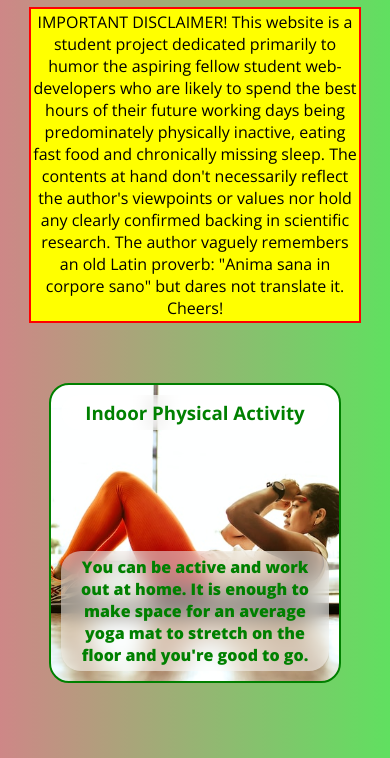
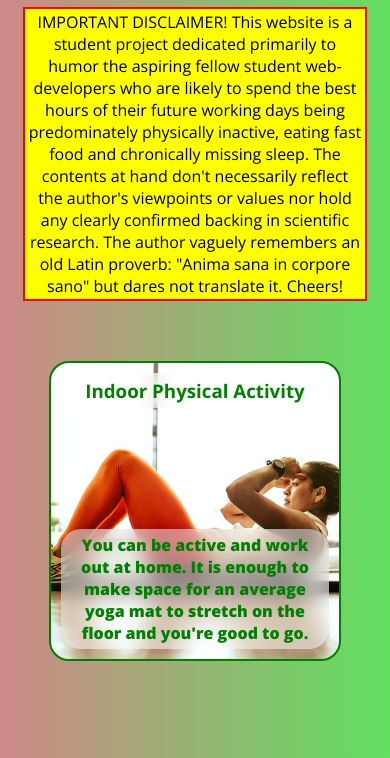
Before and after one commit to TomislavMiljak/uib-project, a plain HTML site: page index.html in a window 390 px wide. Shown: the part 257-1015 px from the top of the page. Drawn offline with nearby package versions, Linux system fonts and the light colour scheme.

Commit message:
third take 75 88

```diff
--- a/eating.css
+++ b/eating.css
@@ -255,7 +255,7 @@ footer {
 }
  @media (max-width: 870px) {
     main {
-        width: 85vw;
+        width: 88vw;
     }
     .card-container {
         display: flex;
--- a/overview.css
+++ b/overview.css
@@ -256,7 +256,7 @@ footer {
 
  @media (max-width: 870px) {
     main {
-        width: 85vw;
+        width: 88vw;
     }
 
     .card-container {
--- a/sleeping.css
+++ b/sleeping.css
@@ -255,7 +255,7 @@ footer {
 
  @media (max-width: 870px) {
     main {
-        width: 85vw;
+        width: 88vw;
     }
 
     .card-container {
--- a/style.css
+++ b/style.css
@@ -261,7 +261,7 @@ footer {
 
  @media (max-width: 870px) {
     main {
-        width: 85vw;
+        width: 88vw;
     }
     .card-container {
         display: flex;
```
